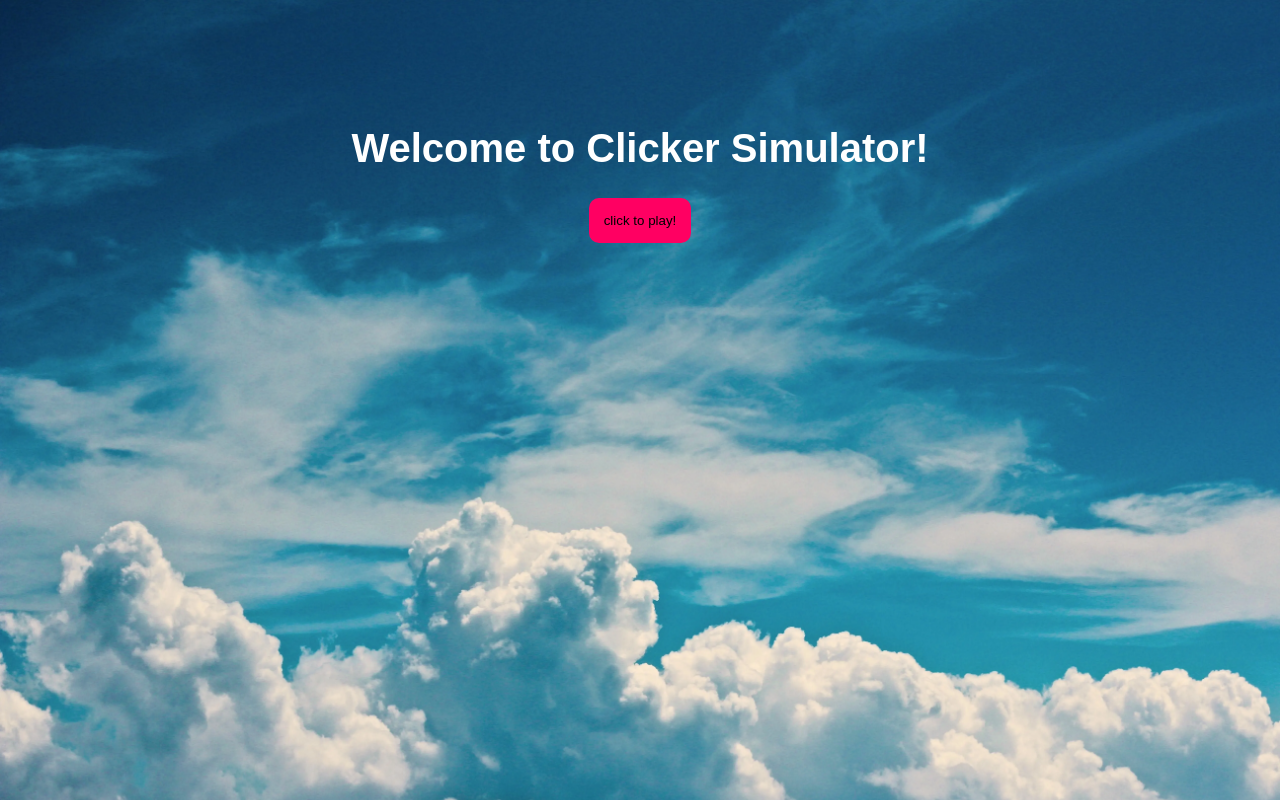
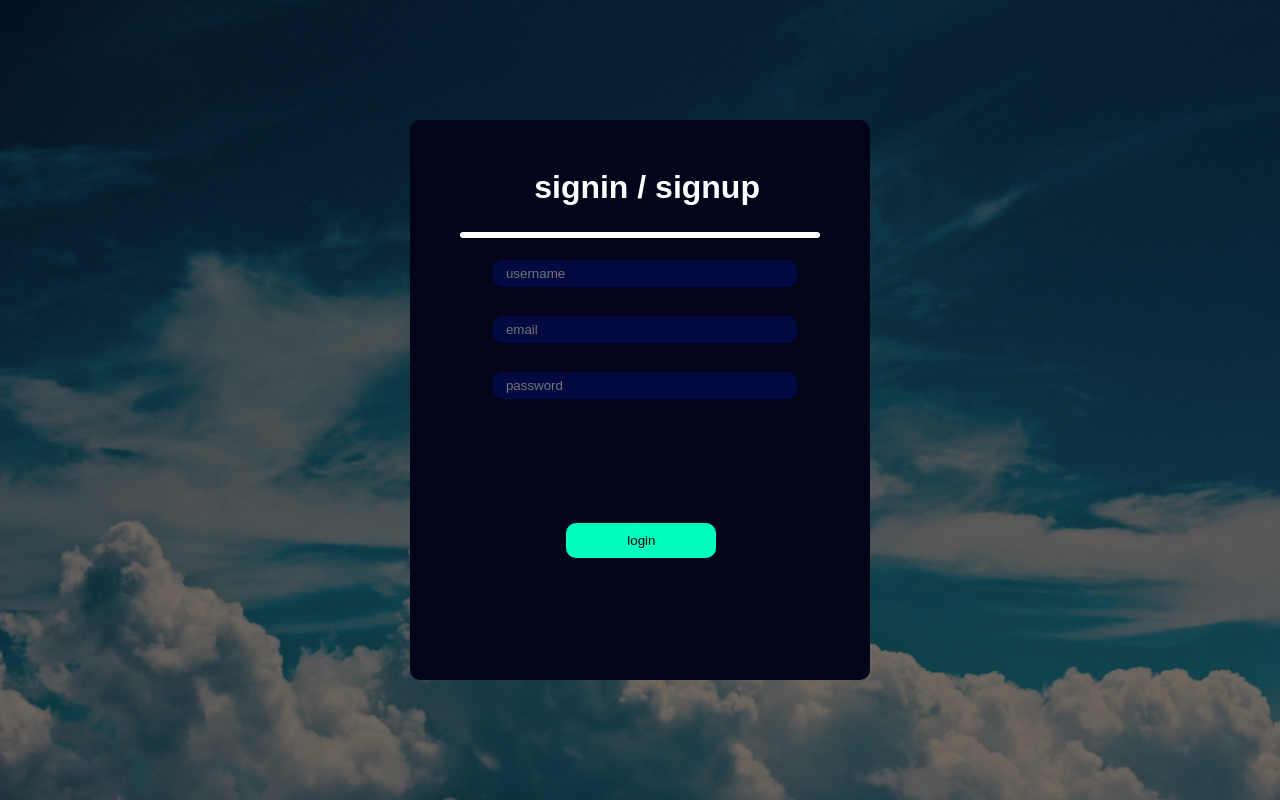
Before and after one commit to Cryptiicc/Clicker-Simulator-, a plain HTML site: page index.html in a window 1280 px wide. Drawn offline with Linux system fonts and the light colour scheme.

Commit message:
Updated new login page

```diff
--- a/index.html
+++ b/index.html
@@ -3,42 +3,139 @@
         <head>
             <meta charset="UTF-8">
             <meta name="viewport" content="width=device-width, initial-scale=1.0">
-    <meta http-equiv="X-UA-Compatible" content="ie=edge">
             <title>Clicker Simulator</title>
-    <link rel="stylesheet" href="./style.css">
-    <link rel="icon" href="/src/image/icon.png" type="image/png">
 
             <style>
-      /* main configuration */
-      html {
-          font-size: 20px;
-      }
-
                 body {
                     background-color: rgb(0, 0, 0);
                     background-image: url("/src/image/cloud.webp");
-          height: 100%;
-
-          /* Center and scale the image nicely */
                     background-repeat: no-repeat;
                     background-size: cover;
                 }
 
-      /* invisible gamePlay */
-      .gamePlay {
-        display: none;
-        opacity: 100;
+                .blue_blurout {
+                    background-color: rgb(0, 0, 0);
+                    opacity: 55%;
+                    position: absolute;
+                    top:0px;
+                    right:0px;
+                    bottom:0px;
+                    left:0px;
+                }
+
+                .loginbg {
+                    background-color: rgb(2, 5, 26);
+                    padding-top: 280px;
+                    padding-bottom: 280px;
+                    padding-left: 230px;
+                    padding-right: 230px;
+                    position: absolute;
+                    top: 50%;
+                    left: 50%;
+                    transform: translate(-50%, -50%);
+                    border: 0px;
+                    border-radius: 10px;
+                }
+
+                .signin_text {
+                    color: white;
+                    position: absolute;
+                    top: 5%;
+                    left: 27%;
+                    font-family: sans-serif;
+                }
+
+                .white_bar {
+                    background-color: white;
+                    position: absolute;
+                    top: 20%;
+                    left: 10.8%;
+                    padding-top: 3px;
+                    padding-bottom: 3px;
+                    padding-left: 180px;
+                    padding-right: 180px;
+                    font-family: sans-serif;
+                    border: 0px;
+                    border-radius: 10px;
+                }
+
+                .username_box {
+                    background-color: rgb(3, 10, 65);
+                    color: white;
+                    position: absolute;
+                    top: 25%;
+                    left: 18%;
+                    width: 300px;
+                    height: 25px;
+                    font-family: sans-serif;
+                    border: 0px;
+                    border-radius: 10px;
+
+                }
+
+                .email_box {
+                    background-color: rgb(3, 10, 65);
+                    color: white;
+                    position: absolute;
+                    top: 35%;
+                    left: 18%;
+                    width: 300px;
+                    height: 25px;
+                    font-family: sans-serif;
+                    border: 0px;
+                    border-radius: 10px;
+                }
+
+                .passwd_box {
+                    background-color: rgb(3, 10, 65);
+                    color: white;
+                    position: absolute;
+                    top: 45%;
+                    left: 18%;
+                    width: 300px;
+                    height: 25px;
+                    font-family: sans-serif;
+                    border: 0px;
+                    border-radius: 10px;
+                }
+
+                .h-captcha {
+                    position: absolute;
+                    top: 55%;
+                    left: 17.5%;
+                }
+
+                .submit_content {
+                    background-color: rgb(0, 255, 191);
+                    color: black;
+                    position: absolute;
+                    top: 72%;
+                    left: 34%;
+                    width: 150px;
+                    height: 35px;
+                    font-family: sans-serif;
+                    border: 0px;
+                    border-radius: 10px;
                 }
             </style>
 
             <script>
-      /*
-      let developing = false;
+                // Login button pressed
+                const login = function() {
+                    try {
+                        const database_lib = import("./lib.js");
 
-      if (window.navigator.userAgent !== "cs/application" && developing === false) {
-        while (true) {}
+                        let username = document.getElementsByClassName("username_box")[0].value;
+                        let email = document.getElementsByClassName("email_box")[0].value;
+                        let passwd = document.getElementsByClassName("passwd_box")[0].value;
+
+                        database_lib.then((func) => {
+                            fetch("https://backend-clickersim.netlify.app/", { method: "POST", body: JSON.stringify({ "username": username, "email": email, "password": passwd }) });
+                        })
+                    } catch {}
                 }
 
+                // network connection
                 const checking_networkConnection = function() {
                     if (window.navigator.onLine === false) {
                         alert("You lost network connection!");
@@ -50,25 +147,22 @@
                 };
 
                 checking_networkConnection();
-      */
             </script>
         </head>
 
+        <div class="blue_blurout"></div>
         <body>
-    <div class="startMenu">
-      <h1 class="mainTitle">Welcome to Clicker Simulator!</h1>
-      <div class="buttonClass">
-        <button class="clickButton", onClick="mainMenu_clicking()">click to play!</button>
+            <div class="loginbg">
+                <h1 class="signin_text">signin / signup</h1>
+                <div class="white_bar"></div>
+
+                <input class="username_box" type="text"      placeholder="   username"></input>
+                <input class="email_box"    type="text"      placeholder="   email"></input>
+                <input class="passwd_box"   type="password"  placeholder="   password"></input>
+
+                <button class="submit_content" onclick="login()">login</button>
+                <script src="https://js.hcaptcha.com/1/api.js" async defer></script>
+                <div class="h-captcha" data-theme="dark" data-sitekey="8118efa3-d6bf-41ea-9de4-43b809afed02"></div>
             </div>
-    </div>
-
-    <div class="gamePlay">
-      <h1 class="gameTitle">Click on the button bellow to play</h1>
-      <div class="buttonClass_gamePlay">
-        <button class="clickButton_gamePlay", onClick="gamePlay_clicking()">click! | 0</button>
-      </div>
-    </div>
-
-    <script src="index.js"></script>
         </body>
 </html>
```
Also changed, not shown: game.html (added, +86 -0 lines), 1 other file. Lines whose indentation alone changed are shown as unchanged.
